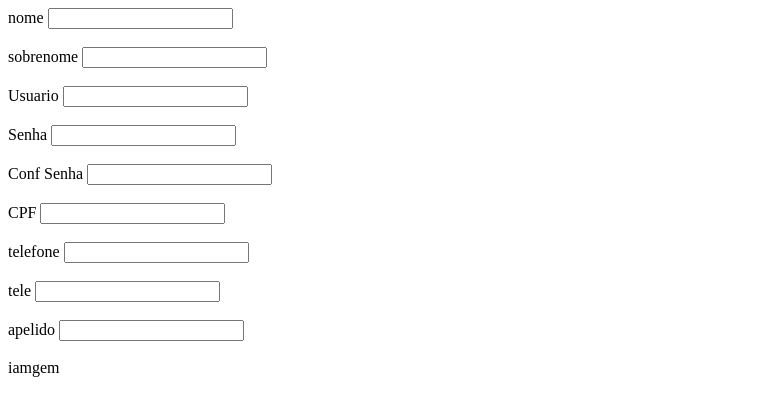
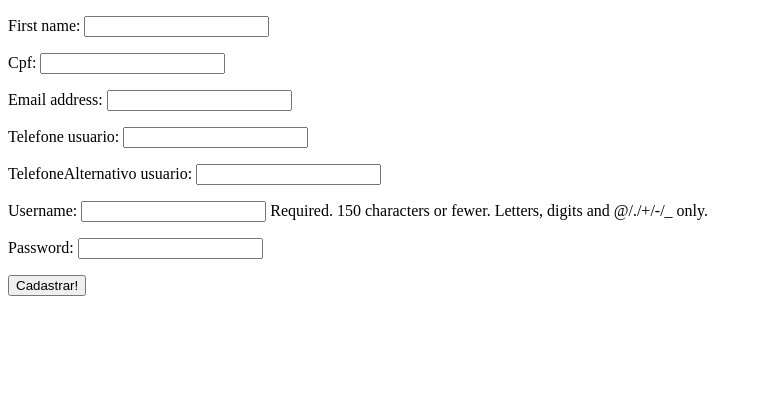
Before and after one commit to LeonardoMoers/project-food, a Django app: page /usuario/ in a window 1280 px wide. Shown: the top 416 px of the page, without its empty margins (0-759 px from the left). Run offline with Django 3.2, Linux system fonts and the light colour scheme.

Commit message:
cad user

```diff
--- a/project/QuentinhaFood/forms/usuario.py
+++ b/project/QuentinhaFood/forms/usuario.py
@@ -1,85 +1,11 @@
-# -*- coding: utf-8 -*-
-import random
-import string
-
 from django import forms
-from django.contrib.auth.models import User
-
-from QuentinhaFood.models import Usuario
+from ..models import Usuario
 
 
-class FormUsuario(forms.ModelForm):
-    password = forms.CharField(widget=forms.PasswordInput(attrs={'id': 'password'}))
-    confirma_senha = forms.CharField(widget=forms.PasswordInput(attrs={'id': 'confirma_senha'}))
 
-    def clean_confirma_senha(self):
-
-        if 'password' in self.cleaned_data:
-
-            password = self.cleaned_data['password']
-            confirma_senha = self.cleaned_data['confirma_senha']
-
-            if password == confirma_senha:
-                return confirma_senha
-            else:
-                raise forms.ValidationError('Senha nao confere')
-        else:
-            raise forms.ValidationError('Senha nao confere')
-
-    def clean_password(self):
-
-        if 'password' in self.cleaned_data:
-
-            password = self.cleaned_data['password']
-
-            if len(password) < 8:
-                raise forms.ValidationError("A senha deve ter no minino 8 caracteres")
-
-            else:
-                first_isalpha = password[0].isalpha()
-                if all(c.isalpha() == first_isalpha for c in password):
-                    raise forms.ValidationError("A senha deve ter numeros e letras")
-                else:
-                    return password
-
-    def clean_email(self):
-        email = self.cleaned_data.get('email')
-        username = self.cleaned_data.get('username')
-        if email and User.objects.filter(email=email).exclude(username=username).count():
-            raise forms.ValidationError(u'Email ja cadastrado')
-        return email
-
-    def save(self, commit=True):
-        self.clean_confirma_senha()
-        usuario = super(FormUsuario, self).save(commit=False)
-        usuario.set_password(self.cleaned_data['password'])
-
-        letra = (string.ascii_letters) + (string.digits)
-        l = ''
-
-        for i in range(10):
-            l += random.choice(letra)
-
-        usuario.verificacao = l
-
-        if commit:
-            usuario.is_active = False
-            usuario.verificado = False
-            usuario.save()
-
-        return usuario
-
+class UserForm(forms.ModelForm):
+    password = forms.CharField(widget=forms.PasswordInput())
     class Meta:
         model = Usuario
-        exclude = (
-            'last_login', "groups", "user_permissions", "helptext", "is_staff", "date_joined", 'is_active', 'dia',
-            'mail',
-            'verificacao', 'verificado')
-
-class FormUsuarioEdit(forms.ModelForm):
-    class Meta:
-        model = Usuario
-        exclude = (
-            'last_login', "groups", "user_permissions", "helptext", "is_staff", "date_joined", 'is_active', 'dia',
-            'mail',
-            'verificacao', 'verificado', 'password', 'username', 'confirma_senha', 'is_superuser')
+        fields = ('first_name', 'cpf', 'email', 'telefone_usuario',
+        'telefoneAlternativo_usuario', 'username', 'password')
--- a/project/QuentinhaFood/models/usuario.py
+++ b/project/QuentinhaFood/models/usuario.py
@@ -21,5 +21,5 @@ class Usuario(User):
 	cpf = models.CharField(max_length=100 ,validators=[validate_cpf])
 	telefone_usuario = models.CharField(max_length=100, validators=[validate_phone])
 	telefoneAlternativo_usuario = models.CharField(max_length=100, validators=[validate_phone], blank=True, null=True)
-	apelido_usuario = models.CharField(max_length=100)
-#	imagem_usuario = models.ImageField()
+	#apelido_usuario = models.CharField(max_length=100)
+	#imagem_usuario = models.ImageField()
--- a/project/QuentinhaFood/templates/usuario/cadastro.html
+++ b/project/QuentinhaFood/templates/usuario/cadastro.html
@@ -3,29 +3,10 @@
 {% block titulo %} Cadastro de Usuário{% endblock %}
 {% block conteudo %}
 
-nome
-{{form.first_name}}<br><br>
-sobrenome
-{{form.last_name}}<br><br>
-Usuario
-{{form.username}}<br><br>
-Senha
-{{form.password}}<br><br>
-Conf Senha
-{{form.confirma_senha}}<br><br>
-CPF
-{{form.cpf}}<br><br>
-telefone
-{{form.telefone_usuario}}<br><br>
-tele
-{{form.telefoneAlternativo_usuario}}<br><br>
-apelido
-{{form.apelido_usuario}}<br><br>
-iamgem
-{{form.imagem_usuario}}<br><br>
-
-
-
-
+<form action="{% url 'usuario' %}" method="post">
+    {% csrf_token %}
+    {{form.as_p}}
+    <input type="submit" value="Cadastrar!">
+</form>
 
 {% endblock %}
--- a/project/QuentinhaFood/views/__init__.py
+++ b/project/QuentinhaFood/views/__init__.py
@@ -1,5 +1,5 @@
 from django.shortcuts import render
 
-from .usuario import CadastroUsuario
+from .usuario import cadastroUser
 from .cadastro_estabelecimento import add_estabelecimento
 from .lista_estabelecimentos import listaEstabelecimentos
--- a/project/QuentinhaFood/views/cadastro_estabelecimento.py
+++ b/project/QuentinhaFood/views/cadastro_estabelecimento.py
@@ -12,7 +12,7 @@ def add_estabelecimento(request):
 
         if form.is_valid():
             form.save(commit=True)
-            return HttpResponseRedirect('/usuario/')
+            return HttpResponseRedirect('/lista_estabelecimento/')
 
         else:
             print(form.errors)
--- a/project/QuentinhaFood/views/usuario.py
+++ b/project/QuentinhaFood/views/usuario.py
@@ -1,173 +1,19 @@
-# encoding: utf-8
 from django.shortcuts import render
-from django.views.generic.base import View
+from ..forms.usuario import UserForm
 
-from QuentinhaFood.forms.usuario import FormUsuario, FormUsuarioEdit
-from QuentinhaFood.models.usuario import Usuario
-from QuentinhaFood.views.loginrequired import LoginRequiredMixin
-
-
-class CadastroUsuario(View):
+def cadastroUser(request):
     template = 'usuario/cadastro.html'
 
-    def get(self, request, usuario_id=None):
+    if request.method == 'POST':
+        form = UserForm(data=request.POST)
+        if form.is_valid():
+            user = form.save()
+            user.set_password(user.password)
+            user.save()
+        else:
+            print(form.errors)
+    else:
+        form = UserForm()
 
-        if usuario_id:
-            nome = Usuario.objects.get(id=usuario_id)
-            form = FormUsuarioEdit(instance=nome)
-            editar = True
-        else:
-            form = FormUsuario()
-            editar = False
-
-        return render(request, self.template, {'form': form, 'editar': editar})
-
-    def post(self, request, usuario_id=None):
-
-        if usuario_id:
-            nome = Usuario.objects.get(id=usuario_id)
-            form = FormUsuarioEdit(instance=nome, data=request.POST)
-        else:
-            print(request.FILES)
-            form = FormUsuario(request.POST, request.FILES)
-
-        if form.is_valid():
-            # form.save()
-            user = form.save()
-            if 'foto' in request.FILES:
-                user.foto = request.FILES['foto']
-            user.save()
-
-            msg = "Operação realizada com sucesso!"
-            form = FormUsuario()
-
-            return render(request, self.template, {'form': form, 'msg': msg})
-            # return redirect('/sucesso')
-
-        else:
-            return render(request, self.template, {'form': form})
-
-class AdministrarUsuario(LoginRequiredMixin, View):
-    template = 'usuario/desbloquear.html'
-
-    def get(self, request):
-        form = Busca()
-        usuario = Usuario.objects.all()
-
-        return render(request, self.template, {'usuarios': usuario, "form": form})
-
-    def post(self, request):
-        form = Busca(request.POST)
-        if form.is_valid():
-            usuario = Usuario.objects.filter(titulo__icontains=form.cleaned_data['nome'])
-
-            return render(request, self.template, {'usuarios': usuario, 'form': form})
-        else:
-            form = Busca(request.POST)
-            usuario = Usuario.objects.all()
-        return render(request, self.template, {'usuarios': usuario, "form": form})
-
-
-class ConsultaUsuario(LoginRequiredMixin, View):
-    template = 'usuario/consulta.html'
-
-    def get(self, request):
-        form = Busca()
-        usuario = Usuario.objects.all()
-
-        return render(request, self.template, {'usuarios': usuario, "form": form})
-
-    def post(self, request):
-        form = Busca(request.POST)
-        if form.is_valid():
-            usuario = Usuario.objects.filter(first_name__icontains=form.cleaned_data['nome'])
-
-            return render(request, self.template, {'usuarios': usuario, 'form': form})
-        else:
-            form = Busca(request.POST)
-            usuario = Usuario.objects.all()
-        return render(request, self.template, {'usuarios': usuario, "form": form})
-
-
-class VisualizarUsuario(LoginRequiredMixin, View):
-    template = "usuario/visualizar.html"
-
-    def get(self, request, usuario_id=None):
-
-        if usuario_id:
-            usuario = Usuario.objects.get(id=usuario_id)
-            vinculos = Vinculo.objects.filter(usuario=usuario)
-            return render(request, self.template, {'usuario': usuario, 'horarios': horarios, 'vinculos': vinculos})
-        else:
-            return render(request, self.template, {})
-
-    def post(self, request):
-
-        return render(request, self.template)
-
-
-class LiberarUsuario(LoginRequiredMixin, View):
-    template = 'usuario/desbloquear.html'
-
-    def get(self, request, usuario_verificacao=None):
-        if usuario_verificacao:
-            nome = Usuario.objects.get(verificacao=usuario_verificacao)
-            nome.is_active = True
-            nome.save()
-            msg = "Usuario Desbloqueado!"
-        else:
-            msg = "ERRO!"
-        usuario = Usuario.objects.all()
-
-        return render(request, self.template, {'usuarios': usuario, 'msg': msg})
-
-
-class BloquearUsuario(LoginRequiredMixin, View):
-    template = 'usuario/desbloquear.html'
-
-    def get(self, request, usuario_verificacao=None):
-        if usuario_verificacao:
-            nome = Usuario.objects.get(verificacao=usuario_verificacao)
-            nome.is_active = False
-            nome.save()
-            msg = "Usuario Bloqueado!"
-        else:
-            msg = "ERRO!"
-
-        usuario = Usuario.objects.all()
-
-        return render(request, self.template, {'usuarios': usuario, 'msg': msg})
-
-
-class AdmOn(LoginRequiredMixin, View):
-    template = 'usuario/desbloquear.html'
-
-    def get(self, request, usuario_verificacao=None):
-        if usuario_verificacao:
-            nome = Usuario.objects.get(verificacao=usuario_verificacao)
-            nome.is_superuser = True
-            nome.save()
-            msg = "Permissão de Administrador Atribuida"
-        else:
-            msg = "ERRO!"
-
-        usuario = Usuario.objects.all()
-
-        return render(request, self.template, {'usuarios': usuario, 'msg': msg})
-
-
-class AdmOff(LoginRequiredMixin, View):
-    template = 'usuario/desbloquear.html'
-
-    def get(self, request, usuario_verificacao=None):
-        if usuario_verificacao:
-            nome = Usuario.objects.get(verificacao=usuario_verificacao)
-            nome.is_superuser = False
-            nome.save()
-            msg = "Permissão de Administrador Removida"
-        else:
-            msg = "ERRO!"
-
-        usuario = Usuario.objects.all()
-
-        return render(request, self.template, {'usuarios': usuario, 'msg': msg})
+    context_dict = {'form': form}
+    return render(request, template, context_dict)
--- a/project/project/urls.py
+++ b/project/project/urls.py
@@ -11,8 +11,7 @@ urlpatterns = [
     #path('admin/', admin.site.urls),
     #path('usuario/', CadastroUsuario.as_view(), name='usuario'),
     url(r'admin/', admin.site.urls),
-    url(r'^usuario/', my_views.CadastroUsuario.as_view(), name='usuario'),
-    url(r'^editar_usuario/(?P<usuario_id>\d+)/$', my_views.CadastroUsuario.as_view()),
+    url(r'^usuario/', my_views.cadastroUser, name='usuario'),
 
     url(r'^cadastro_estabelecimento/$', my_views.add_estabelecimento, name='cadastroEstabelecimento'),
     url(r'^lista_estabelecimento/$', my_views.listaEstabelecimentos, name='listaEstabelecimentos'),
```
Also changed, not shown: project/QuentinhaFood/migrations/0002_remove_usuario_apelido_usuario.py (added).
